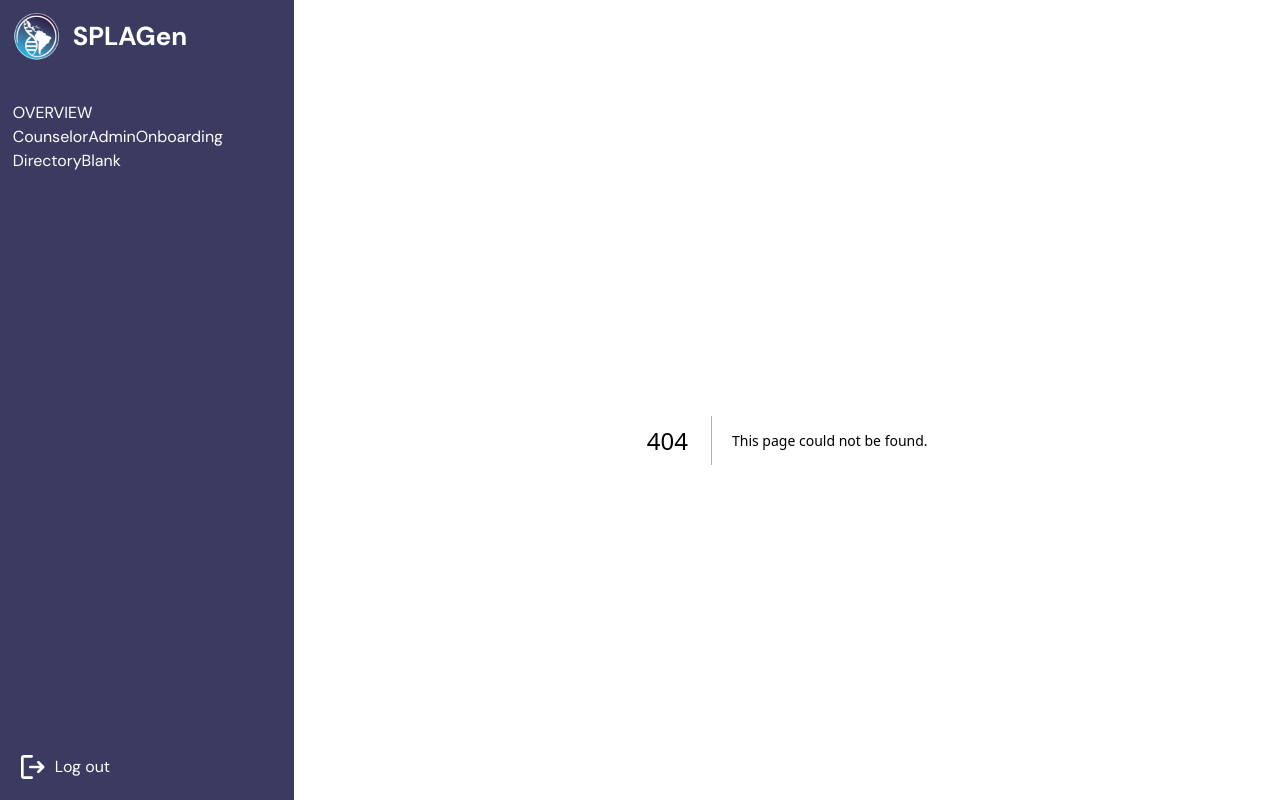
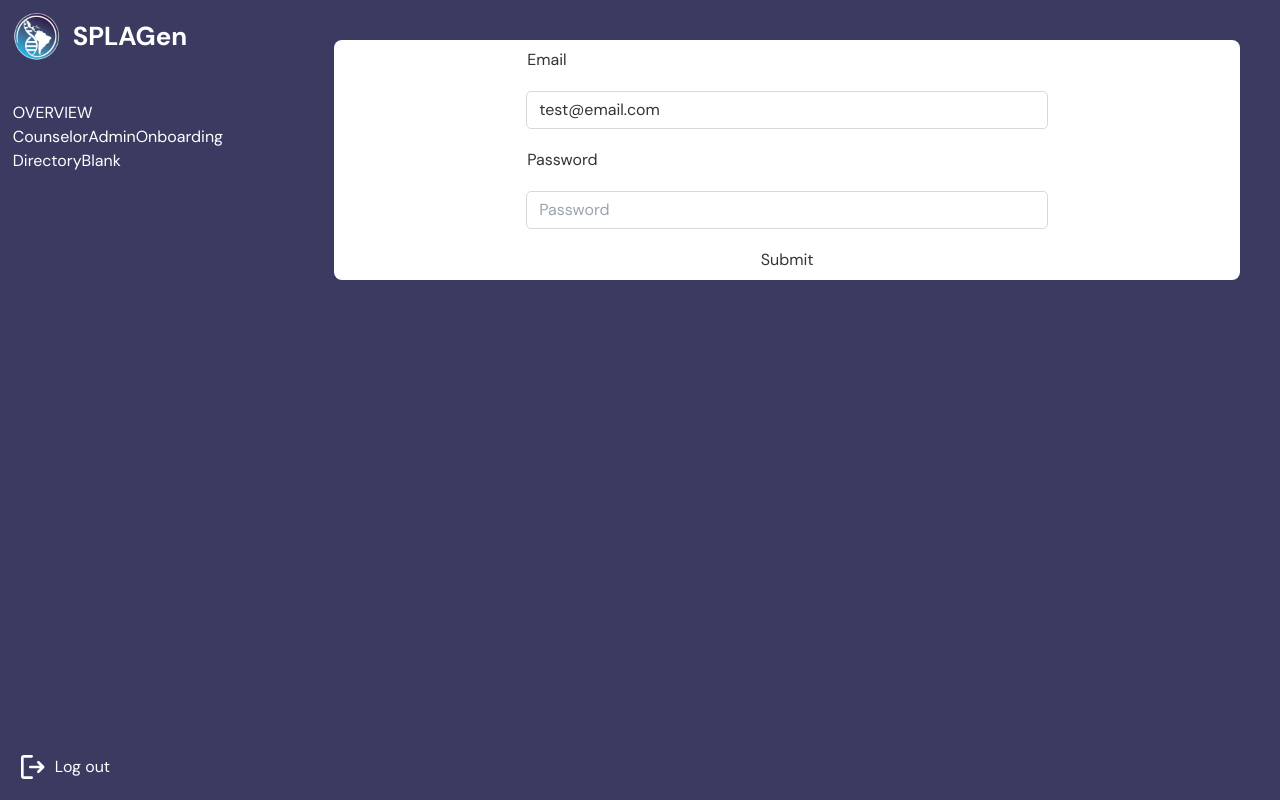
Before and after one commit to TritonSE/SPLAGen-Website, a Next.js app in the folder frontend/: page /login in a window 1280 px wide. Before the commit this address had no page. Built offline with nearby package versions, Linux system fonts and the light colour scheme.

Commit message:
basic text input and validation

```diff
--- a/frontend/package.json
+++ b/frontend/package.json
@@ -14,9 +14,12 @@
     "prepare": "cd .. && husky"
   },
   "dependencies": {
+    "@hookform/resolvers": "^3.10.0",
     "next": "15.1.3",
     "react": "^19.0.0",
-    "react-dom": "^19.0.0"
+    "react-dom": "^19.0.0",
+    "react-hook-form": "^7.54.2",
+    "zod": "^3.24.1"
   },
   "devDependencies": {
     "@eslint/eslintrc": "^3",
--- a/frontend/src/app/dashboard/page.tsx
+++ /dev/null
@@ -1,5 +0,0 @@
-const Dashboard: React.FC = () => {
-  return <h1>Dashboard</h1>;
-};
-
-export default Dashboard;
--- a/frontend/src/app/globals.css
+++ b/frontend/src/app/globals.css
@@ -20,10 +20,18 @@
   --color-purplegrey: #bcbccf;
   --color-background: #eff3f7;
   --color-surface: #ffffff;
-  --color-grey0: #f3f3f3;
+
   --color-success: #3bb966;
   --color-error: #b93b3b;
   --color-text1: #333435;
+
+  --color-grey0: #f3f3f3;
+  --color-grey1: #ebebeb;
+  --color-grey2: #d8d8d8;
+  --color-grey3: #b4b4b4;
+  --color-grey4: #909090;
+  --color-grey5: #6c6c6c;
+  --color-grey6: #484848;
 }
 
 body {
@@ -38,12 +46,37 @@ body {
   height: 100vh;
   overflow-x: hidden;
   min-width: 30rem;
+  background-color: white;
 }
 
-.main-content {
+.viewPort {
   flex-grow: 1;
   overflow-y: auto;
   overflow-x: hidden;
   word-wrap: break-word;
-  padding: 40px;
+  background-color: var(--color-primary2);
 }
+
+main {
+  margin: 40px;
+  padding: 8px;
+  background-color: white;
+  border-radius: 8px;
+}
+
+form {
+  gap: 20px;
+}
+form input {
+  background-color: white;
+  outline: solid 1px var(--color-grey2);
+  padding: 6px 12px;
+  border-radius: 4px;
+  width: 100%;
+  box-sizing: border-box;
+}
+
+form input:focus {
+  outline: solid 1px var(--color-primary2);
+  box-shadow: 0 0 5px var(--color-primary2);
+}
--- a/frontend/src/app/layout.tsx
+++ b/frontend/src/app/layout.tsx
@@ -12,9 +12,7 @@ export default function RootLayout({
       <body>
         <div className="layout-container">
           <SideNavbar />
-
-          <section className="main-content">
-            {/* Insert Top Bar Here */}
+          <section className="viewPort">
             <main>{children}</main>
           </section>
         </div>
--- /dev/null
+++ b/frontend/src/app/login/login.module.css
@@ -0,0 +1,7 @@
+.loginForm {
+  width: clamp(300px, 90%, 520px);
+  height: clamp(350px, auto, 427px);
+  display: flex;
+  flex-direction: column;
+  margin: auto;
+}
--- /dev/null
+++ b/frontend/src/app/login/page.tsx
@@ -0,0 +1,62 @@
+"use client";
+import { zodResolver } from "@hookform/resolvers/zod";
+import { SubmitHandler, useForm } from "react-hook-form";
+import { z } from "zod";
+
+import styles from "./login.module.css";
+
+const schema = z.object({
+  email: z.string().email(),
+  password: z.string().min(8),
+});
+
+type FormFields = z.infer<typeof schema>;
+
+const Login: React.FC = () => {
+  const {
+    register,
+    handleSubmit,
+    setError,
+    formState: { errors, isSubmitting },
+  } = useForm<FormFields>({
+    defaultValues: {
+      email: "test@email.com",
+    },
+    resolver: zodResolver(schema),
+  });
+
+  const onSubmit: SubmitHandler<FormFields> = async (data) => {
+    try {
+      await new Promise((resolve) => {
+        setTimeout(resolve, 1000);
+      });
+      console.log(data);
+      // eslint-disable-next-line @typescript-eslint/no-unused-vars
+    } catch (error) {
+      setError("root", {
+        message: "This email is already taken",
+      });
+    }
+  };
+
+  return (
+    // eslint-disable-next-line @typescript-eslint/no-misused-promises
+    <form className={styles.loginForm} onSubmit={handleSubmit(onSubmit)}>
+      <label htmlFor="email">Email</label>
+      <input {...register("email")} id="email" type="text" placeholder="Email" />
+      {errors.email && <div className="text-red-500">{errors.email.message}</div>}
+
+      <label htmlFor="password">Password</label>
+      <input {...register("password")} id="password" type="password" placeholder="Password" />
+      {errors.password && <div className="text-red-500">{errors.password.message}</div>}
+
+      <button disabled={isSubmitting} type="submit">
+        {isSubmitting ? "Loading..." : "Submit"}
+      </button>
+
+      {errors.root && <div className="text-red-500">{errors.root.message}</div>}
+    </form>
+  );
+};
+
+export default Login;
```
Also changed, not shown: frontend/src/app/page.tsx (+8 -1 lines), 1 other file (tests, documents, lock files or other folders).
